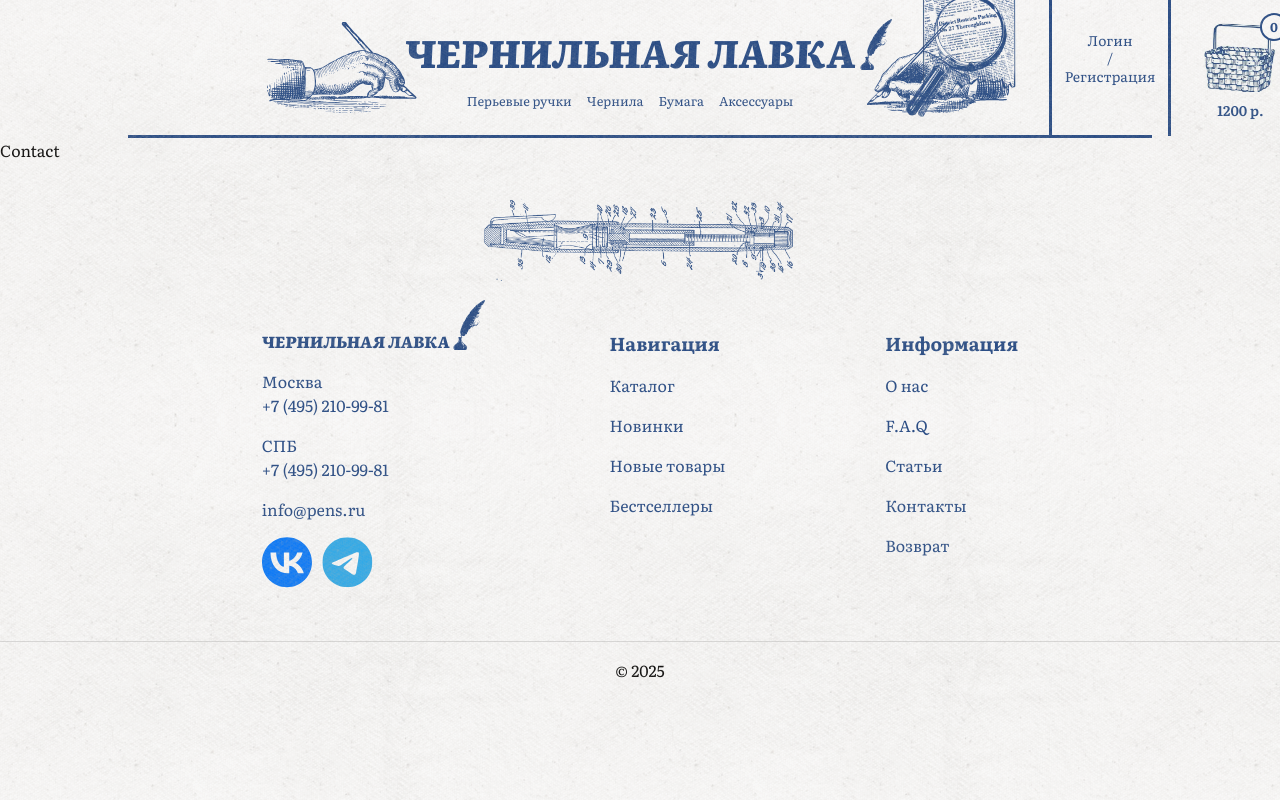
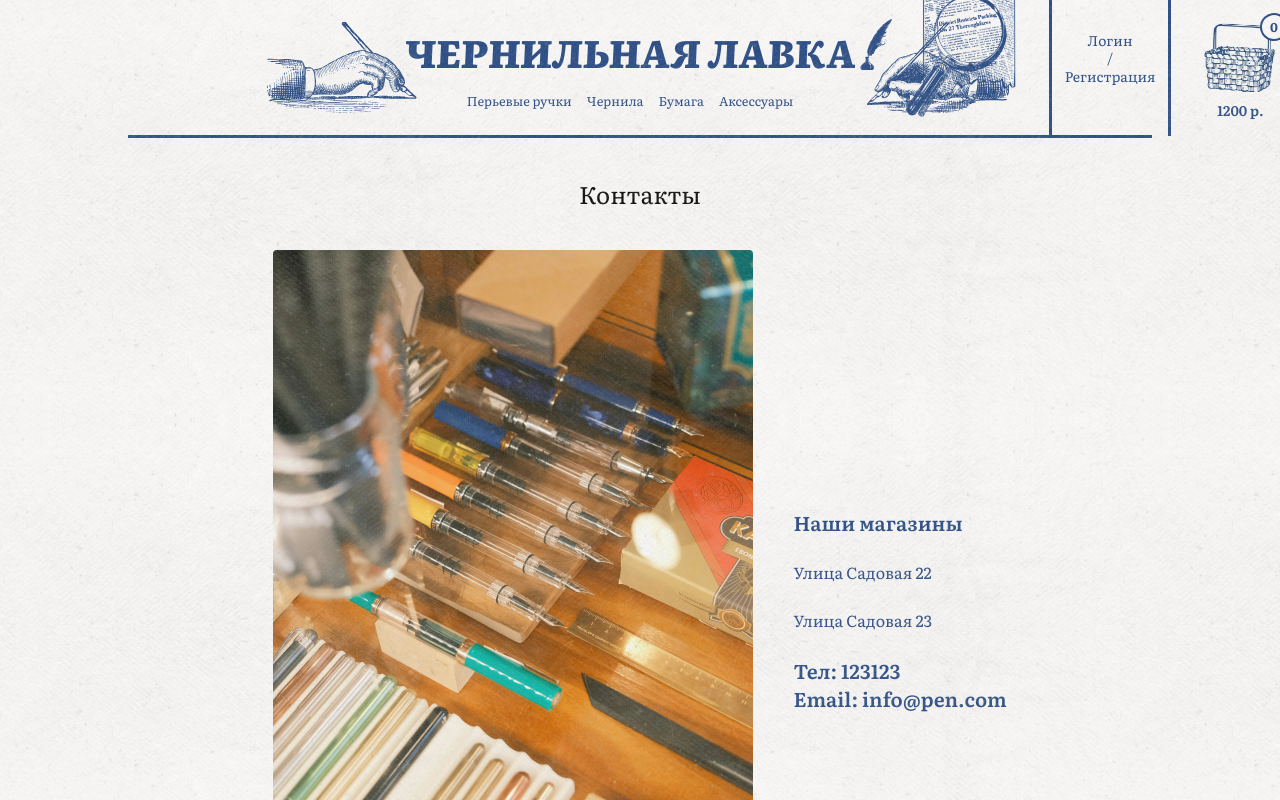
Before and after one commit to poldvergosus/FountainPenFullStack, a React (Vite) app in the folder frontend/: page /contact in a window 1280 px wide. Shown: the top 800 px of the page. Built offline with nearby package versions, Linux system fonts and the light colour scheme.

Commit message:
Added contact page

```diff
--- a/frontend/src/components/Footer.jsx
+++ b/frontend/src/components/Footer.jsx
@@ -122,7 +122,7 @@ const Footer = () => {
                 </li>
                 <li>
                   <a
-                    href=""
+                    href="/contact"
                     className="no-underline text-[color:var(--color-primary)] block my-[1em]"
                   >
                     Контакты
@@ -130,7 +130,7 @@ const Footer = () => {
                 </li>
                 <li>
                   <a
-                    href="/contact"
+                    href=""
                     className="no-underline text-[color:var(--color-primary)] block my-[1em]"
                   >
                     Возврат
--- a/frontend/src/pages/Contact.jsx
+++ b/frontend/src/pages/Contact.jsx
@@ -1,8 +1,28 @@
 import React from 'react'
+import { assets } from '../assets/assets'
 
 const Contact = () => {
   return (
-    <div>Contact</div>
+    <div>
+      <div className='text-center text-2xl pt-10'>
+        Контакты
+      </div>
+
+      <div className='my-10 flex flex-col justify-center md:flex-row gap-10 mb-28 max-w-6xl mx-auto px-4'>
+        <img className='w-full md:max-w-[480px] object-cover rounded' src={assets.aboutus} alt="О нас" />
+
+        <div className='flex flex-col justify-center gap-6 text-primary'>
+          <p className='font-semibold text-xl'>Наши магазины</p>
+          <p className='font-regular text-l'>Улица Садовая 22</p>
+               <p className='font-regular  text-l'>Улица Садовая 23</p>
+          <p className='font-semibold text-xl'>
+            Тел: 123123
+            <br />
+            Email: info@pen.com
+          </p>
+        </div>
+      </div>
+    </div>
   )
 }
 
```
